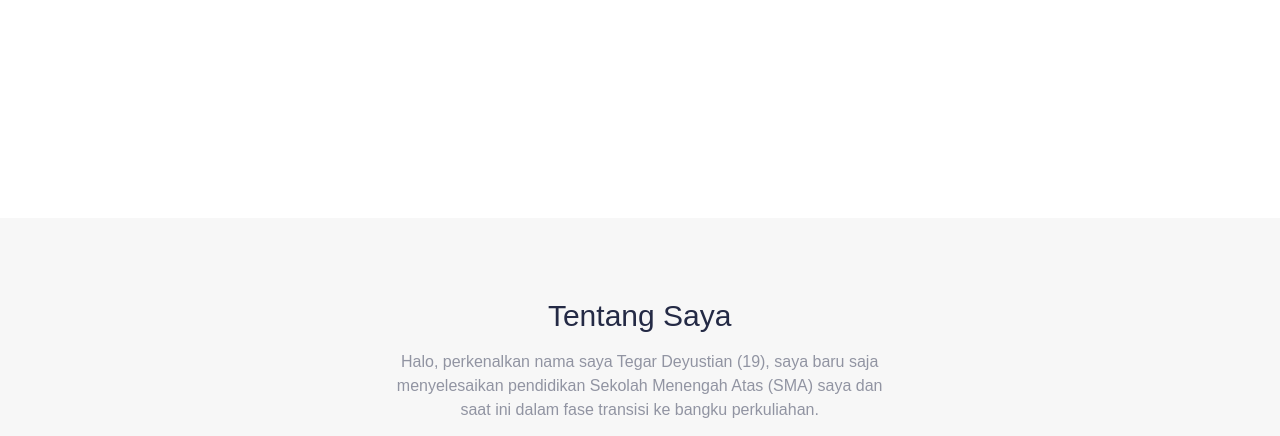
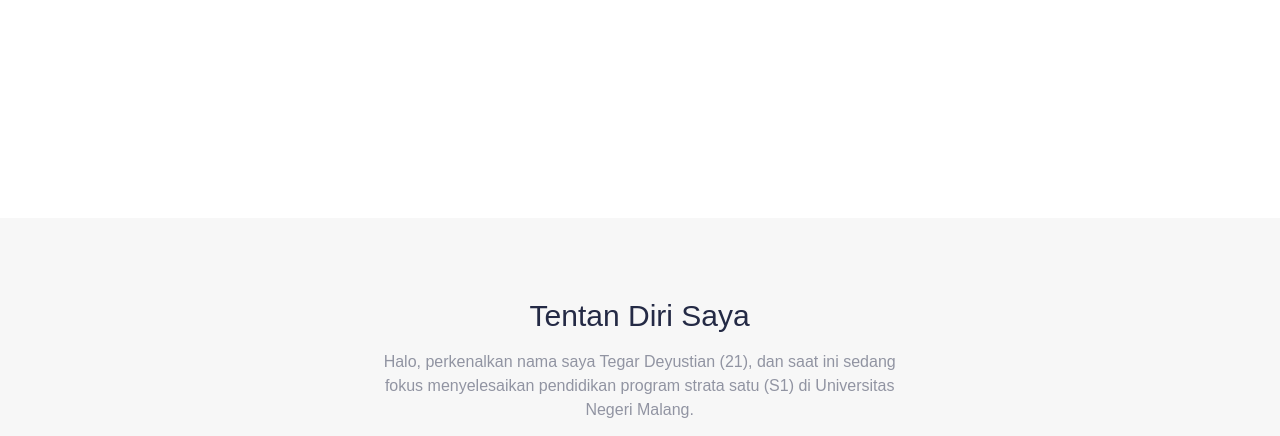
Before and after one commit to tegardm/portofolio-tailwind, a website: page src/public/index.html in a window 1280 px wide. Shown: the part 516-952 px from the top of the page. Drawn offline with nearby package versions, Linux system fonts and the light colour scheme.

Commit message:
update test

```diff
--- a/src/public/index.html
+++ b/src/public/index.html
@@ -78,8 +78,8 @@
     <section id="aboutme"  class="bg-bookmark-white py-20 mt-20 lg:mt-60">
         <!-- Heading -->
         <div data-aos="zoom-out-up" data-aos-duration="1500" class="sm:w-3/4 lg:w-5/12 mx-auto text-center px-2">
-            <h1 class="text-3xl  text-bookmark-blue">Tentang Saya</h1>
-            <p class="text-bookmark-grey mt-4" >Halo, perkenalkan nama saya Tegar Deyustian (19), saya baru saja menyelesaikan pendidikan Sekolah Menengah Atas (SMA) saya dan saat ini dalam fase transisi ke bangku perkuliahan.</p>
+            <h1 class="text-3xl  text-bookmark-blue">Tentan Diri Saya</h1>
+            <p class="text-bookmark-grey mt-4" >Halo, perkenalkan nama saya Tegar Deyustian (21), dan saat ini sedang fokus menyelesaikan pendidikan program strata satu (S1) di Universitas Negeri Malang.</p>
         </div>
         <!-- Feature #1 -->
         <div data-aos="fade-down-left" data-aos-duration="1000" class="relative mt-20 lg:mt-24">
```
Also changed, not shown: src/public/style.css, 1 other file.
